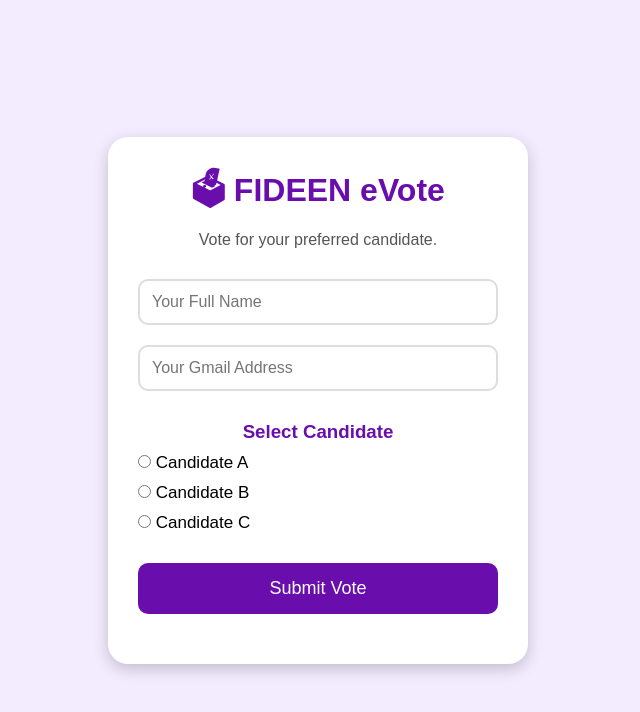
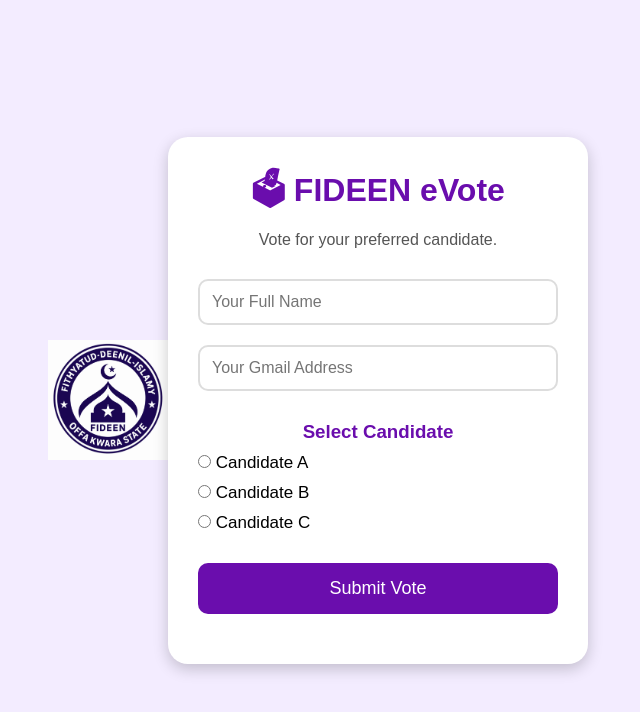
Before and after one commit to AbdulmalikY2026/fideen-evote, a plain HTML site: page index.html in a window 1280 px wide. Shown: the whole page, without its empty margins (322-962 px from the left). Drawn offline with Linux system fonts and the light colour scheme.

Commit message:
Add logo image to index.html

```diff
--- a/index.html
+++ b/index.html
@@ -6,6 +6,8 @@
 <title>FIDEEN eVote</title>
 <link rel="stylesheet" href="style.css">
 </head>
+
+<img src="file_000000006b08720aae07e71ef672adcb.png" alt="FIDEEN Logo" width="120">
 
 <body>
 
```
